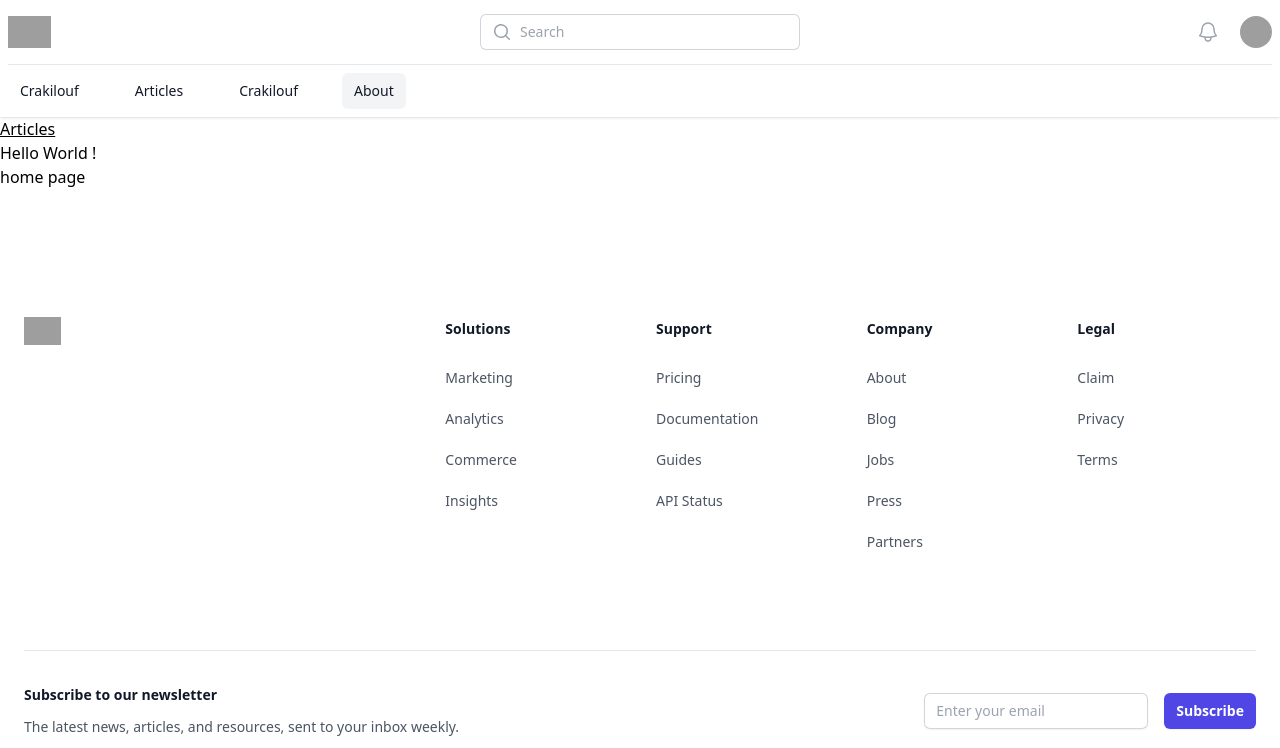
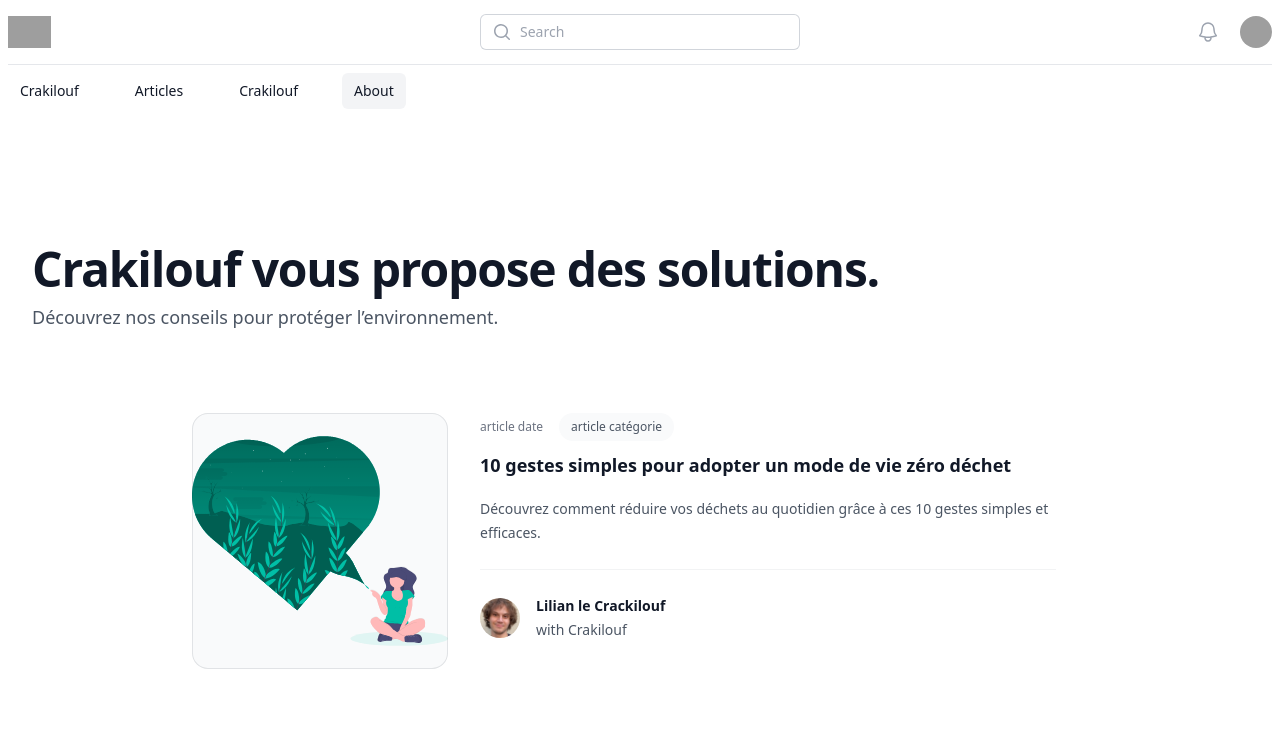
Before and after one commit to EkinL/Crakilouf, a Nuxt app: page /articles in a window 1280 px wide. Shown: the top 748 px of the page. Built offline with nearby package versions, Linux system fonts and the light colour scheme; grey boxes are pictures that could not be loaded.

Commit message:
FEAT: page article

```diff
--- /dev/null
+++ b/components/Article.vue
@@ -0,0 +1,115 @@
+
+
+<template>
+    <div class="bg-white py-24 sm:py-32">
+      <div class="mx-auto max-w-7xl px-6 lg:px-8">
+        <h2 class="text-pretty text-4xl font-semibold tracking-tight text-gray-900 sm:text-5xl">Crakilouf vous propose des solutions.</h2>
+        <p class="mt-2 text-lg/8 text-gray-600">Découvrez nos conseils pour protéger l’environnement.</p>
+        <div v-for="(article, index) in articles":key="index" class="mx-auto max-w-2xl lg:max-w-4xl">
+          <div class="mt-16 space-y-20 lg:mt-20 lg:space-y-20">
+            <article class="relative isolate flex flex-col gap-8 lg:flex-row">
+              <div class="relative aspect-video sm:aspect-[2/1] lg:aspect-square lg:w-64 lg:shrink-0">
+                <img :src="article.imageUrl" alt="image article" class="absolute inset-0 size-full rounded-2xl bg-gray-50 object-fill" />
+                <div class="absolute inset-0 rounded-2xl ring-1 ring-inset ring-gray-900/10" />
+              </div>
+              <div>
+                <div class="flex items-center gap-x-4 text-xs">
+                  <time :datetime="test" class="text-gray-500">article date</time>
+                  <a :href="test" class="relative z-10 rounded-full bg-gray-50 px-3 py-1.5 font-medium text-gray-600 hover:bg-gray-100"> article catégorie</a>
+                </div>
+                <div class="group relative max-w-xl">
+                  <h3 class="mt-3 text-lg/6 font-semibold text-gray-900 group-hover:text-gray-600">
+                    <a :href="test">
+                      <span class="absolute inset-0" />
+                      {{article.title}}
+                    </a>
+                  </h3>
+                  <p class="mt-5 text-sm/6 text-gray-600">{{article.description}}</p>
+                </div>
+                <div class="mt-6 flex border-t border-gray-900/5 pt-6">
+                  <div class="relative flex items-center gap-x-4">
+                    <img :src="article.pp" alt="photo de profil" class="size-10 rounded-full bg-gray-50" />
+                    <div class="text-sm/6">
+                      <p class="font-semibold text-gray-900">
+                        <a :href="test">
+                          <span class="absolute inset-0" />
+                          {{article.auteur}}
+                        </a>
+                      </p>
+                      <p class="text-gray-600">with Crakilouf</p>
+                    </div>
+                  </div>
+                </div>
+              </div>
+            </article>
+          </div>
+        </div>
+      </div>
+    </div>
+  </template>
+
+<script>
+
+import coeurBrise from '@/assets/images/coeurBrise.svg';
+import lilian from '@/assets/images/Lilian.webp';
+
+export default {
+  name: 'ArticlesPage',
+  data() {
+    return {
+      articles: [
+        {
+          title: "10 gestes simples pour adopter un mode de vie zéro déchet",
+          description:
+            "Découvrez comment réduire vos déchets au quotidien grâce à ces 10 gestes simples et efficaces.",
+          date: "2024-12-01",
+          auteur: "Lilian le Crackilouf",
+          imageUrl: coeurBrise,
+          pp: lilian,
+          link: "/articles/10-gestes-zero-dechet",
+        },
+        {
+          title: "Les produits réutilisables indispensables pour commencer le zéro déchet",
+          description:
+            "Apprenez quels produits privilégier pour un mode de vie zéro déchet dès aujourd'hui.",
+          date: "2024-12-01",
+          auteur: "Alex le Crackilouf",
+          imageUrl: coeurBrise,
+          pp: lilian,
+          link: "/articles/produits-reutilisables-zero-dechet",
+        },
+        {
+          title: "Guide pour consommer local et réduire son empreinte écologique",
+          description:
+            "Explorez les avantages de la consommation locale pour vous et pour la planète.",
+          date: "2024-12-01",
+          auteur: "Kilian la fraude",
+          imageUrl: coeurBrise,
+          pp: lilian,
+          link: "/articles/consommer-local",
+        },
+        {
+          title: "Top 5 des marques engagées dans l’écologie à soutenir",
+          description:
+            "Découvrez les marques qui font la différence pour un avenir durable.",
+          date: "2024-12-01",
+          auteur: "Alexis le plus beau",
+          imageUrl: coeurBrise,
+          pp: lilian,
+          link: "/articles/marques-ecologiques",
+        },
+        {
+          title: "Comprendre le bilan carbone : pourquoi est-ce important ?",
+          description:
+            "Une introduction au concept de bilan carbone et son importance dans la lutte contre le changement climatique.",
+          date: "2022-01-01",
+          auteur: "Alois le meilleur parce que il va nous mettre 20/20 *wink wink*",
+          imageUrl: coeurBrise,
+          pp: lilian,
+          link: "/articles/bilan-carbone",
+        },
+      ],
+    };
+  },
+};
+</script>
--- a/components/CrakiloufCreation.vue
+++ b/components/CrakiloufCreation.vue
@@ -36,7 +36,7 @@
                 <img alt="Éco-responsabilité et Crakilouf" src="assets/images/etudeEnvironnementale.svg" class="block size-full object-contains" />
               </div>
               <div class="aspect-square overflow-hidden rounded-xl outline-1 -outline-offset-1 outline-black/10">
-                <img alt="Produits zéro déchet Crakilouf" src="assets/images/cœurBrise.svg" class="block size-full object-contains" />
+                <img alt="Produits zéro déchet Crakilouf" src="assets/images/coeurBrise.svg" class="block size-full object-contains" />
               </div>
               <div class="m-2 -mt-8 aspect-square overflow-hidden rounded-xl outline-1 -outline-offset-1 outline-black/10 lg:-mt-40">
                 <img alt="Alternatives zéro déchet Crakilouf" src="assets/images/IllustrationAmitie.svg" class="block size-full object-contains" />
--- a/pages/articles.vue
+++ b/pages/articles.vue
@@ -1,10 +1,6 @@
 <template>
     <div>
-        <h1 class="under">Articles</h1>
-        <Card />
-        <NuxtLink to="/">
-            home page
-        </NuxtLink>
+        <Article />
     </div>
 </template>
 
```
Also changed, not shown: assets/images/Lilian.webp (added), assets/images/coeurBrise.svg (renamed from assets/images/cœurBrise.svg).
